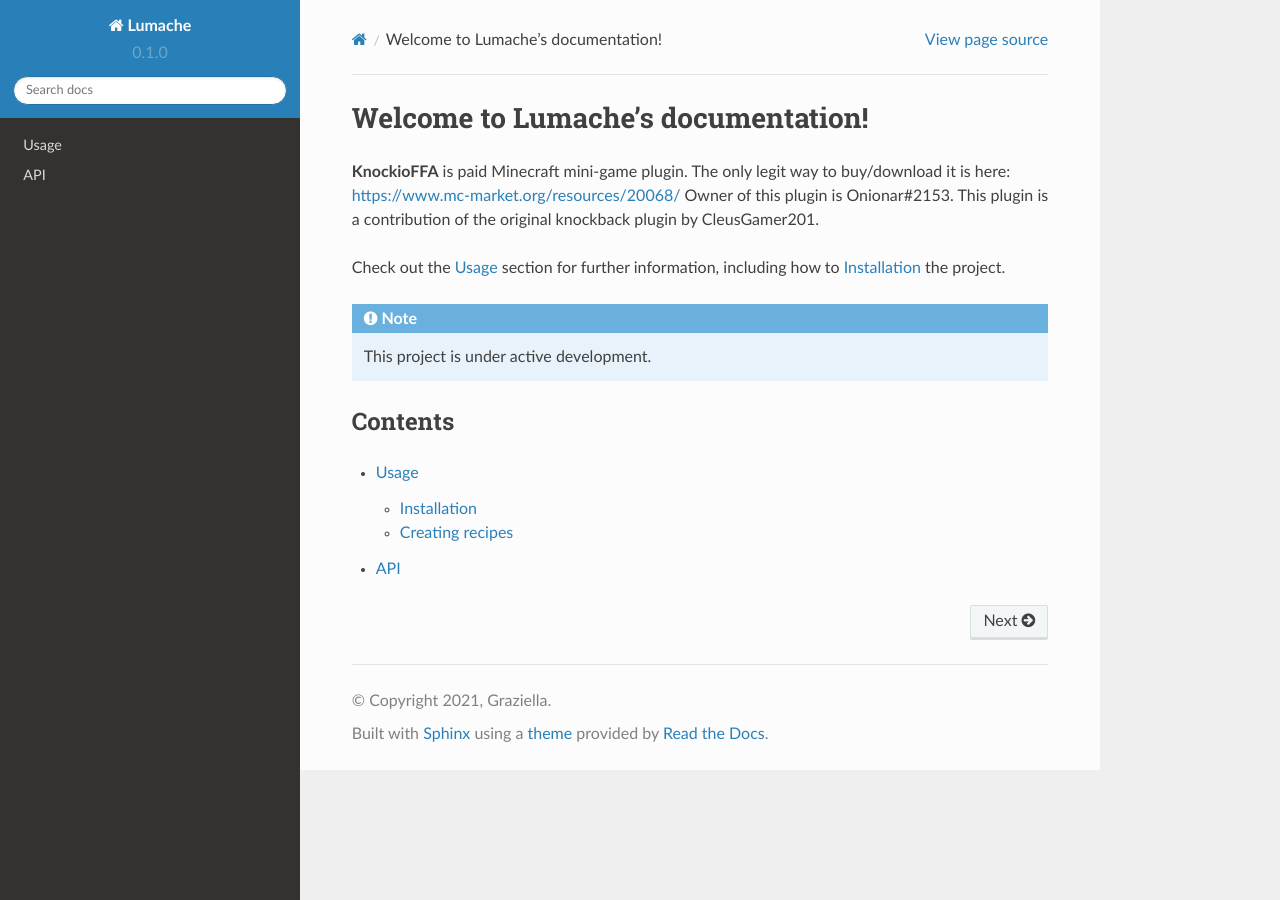
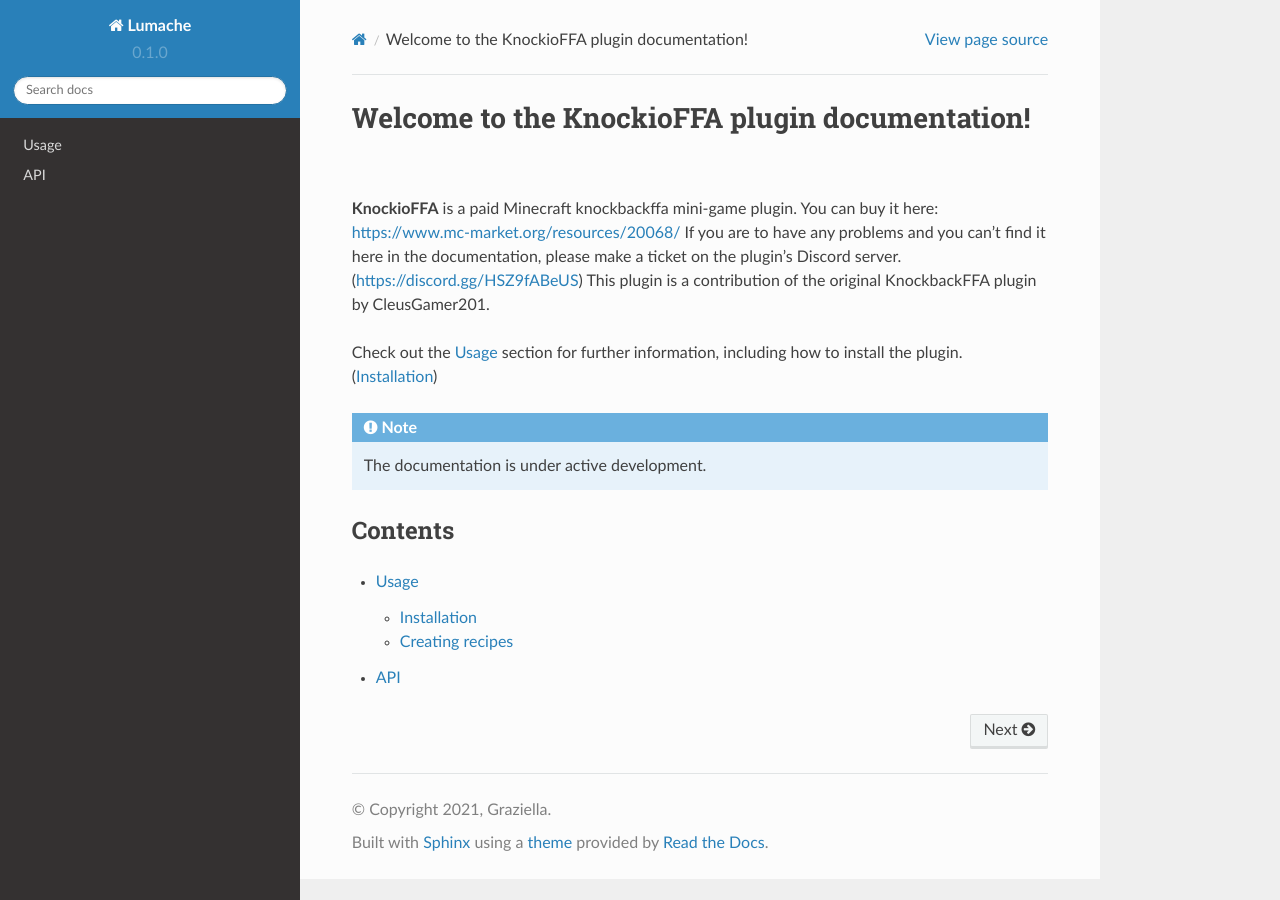
Before and after one commit to JustLeader69420/KnockioFFAdocs, a Sphinx documentation site: the page built from docs/source/index.rst, in a window 1280 px wide. Built offline with Sphinx 7.4.7 and the Read the Docs theme 2.0.0, drawn with Linux system fonts in a browser that asks for light colours.

Commit message:
Update index.rst
Fixed grammar, removed unnecessary stuff and more.

```diff
--- a/docs/source/index.rst
+++ b/docs/source/index.rst
@@ -1,18 +1,17 @@
-Welcome to Lumache's documentation!
+Welcome to the KnockioFFA plugin documentation!
 ===================================
 
-**KnockioFFA** is paid Minecraft mini-game plugin.
-The only legit way to buy/download it is here:
-https://www.mc-market.org/resources/20068/
-Owner of this plugin is Onionar#2153.
-This plugin is a contribution of the original knockback plugin by CleusGamer201.
+**KnockioFFA** is a paid Minecraft knockbackffa mini-game plugin.
+You can buy it here: https://www.mc-market.org/resources/20068/
+If you are to have any problems and you can't find it here in the documentation, please make a ticket on the plugin's Discord server. (https://discord.gg/HSZ9fABeUS)
+This plugin is a contribution of the original KnockbackFFA plugin by CleusGamer201.
 
 Check out the :doc:`usage` section for further information, including
-how to :ref:`installation` the project.
+how to install the plugin. (:ref:`installation`)
 
 .. note::
 
-   This project is under active development.
+   The documentation is under active development.
 
 Contents
 --------
```
